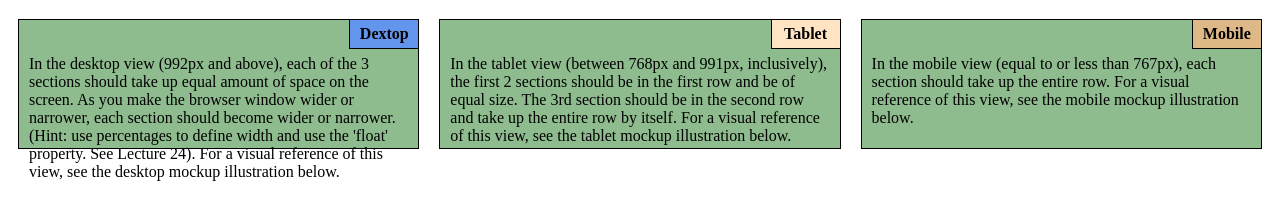
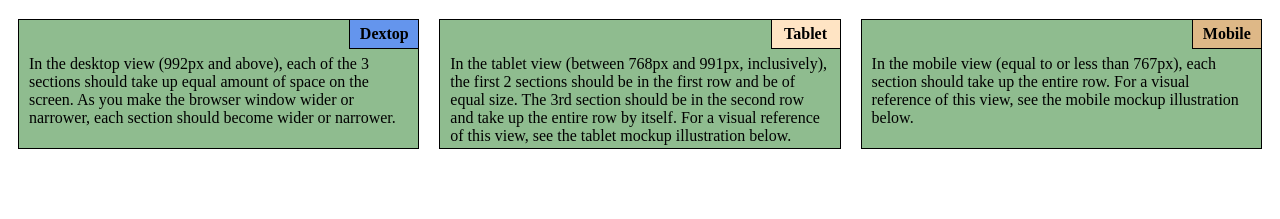
Before and after one commit to rahulch07/coursera_assignment, a plain HTML site: page index.html in a window 1280 px wide. Shown: the part 61-280 px from the top of the page. Drawn offline with Linux system fonts and the light colour scheme.

Commit message:
Update index.html

```diff
--- a/index.html
+++ b/index.html
@@ -12,7 +12,7 @@
 
     <h1>Specifications for different devices</h1>
     <div class="row">
-       <div class="col-lg-4 col-md-6  col sm-12"><p>In the desktop view (992px and above), each of the 3 sections should take up equal amount of space on the screen. As you make the browser window wider or narrower, each section should become wider or narrower. (Hint: use percentages to define width and use the 'float' property. See Lecture 24). For a visual reference of this view, see the desktop mockup illustration below.<p id="t1">Dextop</p></div>
+       <div class="col-lg-4 col-md-6  col sm-12"><p>In the desktop view (992px and above), each of the 3 sections should take up equal amount of space on the screen. As you make the browser window wider or narrower, each section should become wider or narrower.<p id="t1">Dextop</p></div>
        <div class="col-lg-4 col-md-6  col sm-12"><p>In the tablet view (between 768px and 991px, inclusively), the first 2 sections should be in the first row and be of equal size. The 3rd section should be in the second row and take up the entire row by itself. For a visual reference of this view, see the tablet mockup illustration below.<p id="t2">Tablet</p></div>
        <div class="col-lg-4 col-md-12 col sm-12"><p>In the mobile view (equal to or less than 767px), each section should take up the entire row. For a visual reference of this view, see the mobile mockup illustration below.<p id="t3">Mobile</p></div>
     </div>
```
